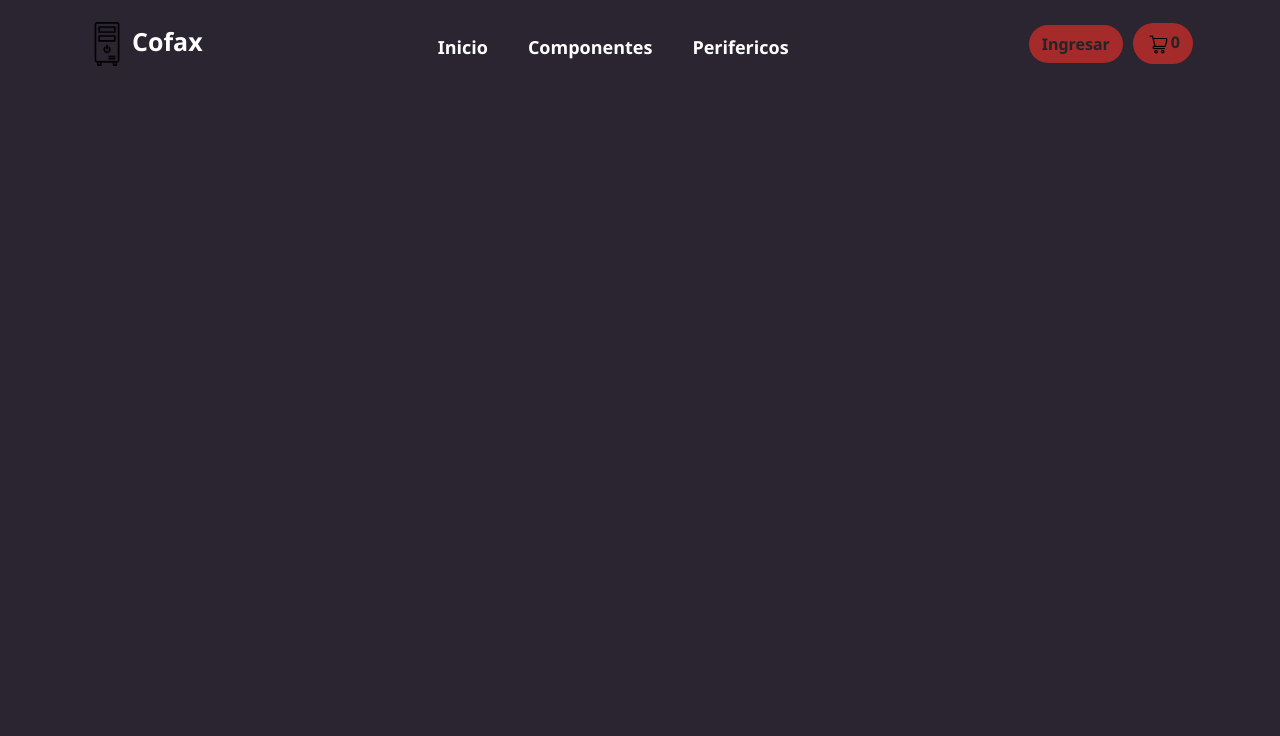
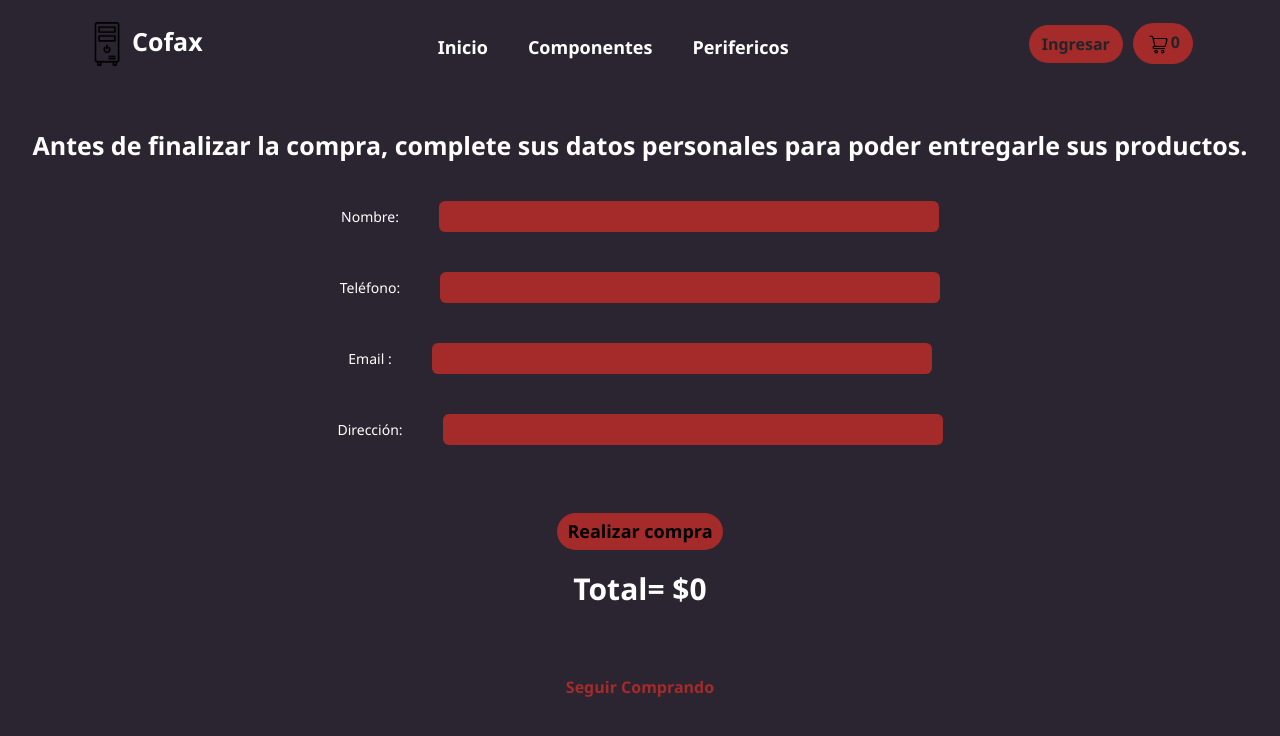
Before and after one commit to franvecchia/proyecto-react, a React app: page /formulario in a window 1280 px wide. Built offline with nearby package versions, Linux system fonts and the light colour scheme; some packages are replaced by stand-ins of ours.

Commit message:
re-emtrega

```diff
--- a/src/components/Carrito/Carrito.jsx
+++ b/src/components/Carrito/Carrito.jsx
@@ -3,29 +3,10 @@ import { Link } from 'react-router-dom';
 import { UsarContextCarrito } from '../../CarritoContext'
 import ItemCarrito from '../ItemCarrito/ItemCarrito';
 import './Carrito.css'
-import {addDoc, collection, getFirestore} from 'firebase/firestore'
 
 const Carrito = () => {
     const {carrito, precioTotal} = UsarContextCarrito();
     const {vaciarCarrito} = UsarContextCarrito();
-
-    const order = {
-      buyer: {
-        name: 'Francisco',
-        email: 'franvecchia00@gmail.com',
-        phone: '123123',
-        address: 'hola'
-      },
-      items: carrito.map(producto => ({id: producto.id, titulo: producto.titulo, precio: producto.precio, cantidad: producto.cantidad})),
-      total: precioTotal()
-    }
-
-    const manejarClick = () => {
-      const db = getFirestore();
-      const ordersCollection = collection(db, 'orders');
-      addDoc(ordersCollection, order)
-        .then(({id}) => console.log(id))
-    }
 
   if (carrito.length === 0) {
     return (
@@ -39,14 +20,14 @@ const Carrito = () => {
   return (
     <>
       {
-         carrito.map( producto => <ItemCarrito key={producto.id} producto={producto} />)
+        carrito.map( producto => <ItemCarrito key={producto.id} producto={producto} />)
       }
       <div className='carrito-extra container mt-5'>
-      <p className='precio-total'>
-        Total= ${precioTotal()}
-      </p>
-      <button className='agregar-carrito' onClick={manejarClick}>Terminar Compra</button>
-      <button className='agregar-carrito' onClick={() => vaciarCarrito()}>Vaciar Carrito</button>
+        <p className='precio-total'>
+          Total= ${precioTotal()}
+        </p>
+        <Link className='agregar-carrito' to='/formulario'>Finalizar Compra</Link>
+        <button className='agregar-carrito' onClick={() => vaciarCarrito()}>Vaciar Carrito</button>
       </div>
     </>
   )
--- /dev/null
+++ b/src/components/FormularioOrden/FormularioOrden.css
@@ -0,0 +1,66 @@
+.texto-formulario {
+    text-align: center;
+    font-size: 25px;
+    color: white;
+    font-weight: 600;
+}
+
+.textos-label {
+    color: white;
+    font-size: 14px;
+    text-align: left;
+
+}
+
+.formulario-orden {
+    display: flex;
+    flex-direction: column;
+    justify-content: center;
+    align-items: center
+}
+
+.botones-orden {
+    display: flex;
+    flex-direction: column;
+    justify-content: center;
+    align-items: center;
+}
+
+.input-formularios {
+    background-color: brown;
+    border-radius: 6px;
+    border: 0px;
+    width: 500px;
+    margin-left: 40px;
+    margin-top: 20px;
+    margin-bottom: 20px;
+    color: white;
+    padding: 5px;
+}
+
+.input-formularios:focus {
+    outline: none;
+}
+
+.emitir-compra {
+    border-radius: 50px;
+    padding: 5px 10px;
+    font-size: 18px;
+    font-weight: bold;
+    background-color: brown;
+    border: 0px;
+    color: black;
+    text-decoration: none;
+}
+
+.emitir-compra:hover {
+    background-color: #b24a4a;
+    color: white;
+}
+
+.texto {
+    font-size: 25px;
+    text-align: center;
+    font-weight: 600;
+    color: white;
+}
--- /dev/null
+++ b/src/components/FormularioOrden/FormularioOrden.jsx
@@ -0,0 +1,87 @@
+import React, {useState} from 'react'
+import { getFirestore, collection, addDoc } from 'firebase/firestore';
+import './FormularioOrden.css'
+import { UsarContextCarrito } from '../../CarritoContext';
+import {Link } from 'react-router-dom';
+
+const FormularioOrden = () => {
+  const [nombreComprador, setearNombreComprador] = useState('');
+  const [telefonoComprador, setearTelefonoComprador] = useState('');
+  const [emailComprador, setearEmailComprador] = useState('');
+  const [direccionComprador, setearDireccionComprador] = useState('');
+  const {carrito, precioTotal} = UsarContextCarrito();
+  const {vaciarCarrito} = UsarContextCarrito();
+
+  const db = getFirestore();
+  const ColeccionOrdenes = collection(db,'ordenes');
+
+  const resetearForm = () => {
+    setearNombreComprador('');
+    setearTelefonoComprador('');
+    setearEmailComprador('');
+    setearDireccionComprador('');
+    vaciarCarrito();
+  };
+
+  const manejarClick = (e) => {
+    e.preventDefault();
+
+    const orden = {
+      comprador: {
+        nombre: nombreComprador,
+        email: telefonoComprador,
+        telefono: emailComprador,
+        direccion: direccionComprador
+      },
+      items: carrito.map(producto => ({id: producto.id, titulo: producto.titulo, precio: producto.precio, cantidad: producto.cantidad})),
+      total: precioTotal()
+    };
+
+    addDoc(ColeccionOrdenes, orden)
+    .then((docRef) => {
+      setTimeout(() => {
+        console.log('Documento enviado. ID:', docRef.id);
+        resetearForm();
+        alert("¡Muchas gracias por su compra! Nos contactaremos a su mail a la brevedad.");
+      }, 2000);
+    })
+    .catch((e) => {
+      console.log('Error al agregar el documento', e);
+    });
+  };
+
+  return (
+    <>
+      <div>
+        <p className='texto-formulario mt-5'>Antes de finalizar la compra, complete sus datos personales para poder entregarle sus productos.</p>
+        <form className='formulario-orden' onSubmit={manejarClick}>
+          <label className='textos-label'>
+            Nombre:
+            <input type="text" className='input-formularios' value={nombreComprador} onChange={(e) => setearNombreComprador(e.target.value)} />
+          </label>
+          <label className='textos-label'>
+            Teléfono:
+            <input type="text" value={telefonoComprador} className='input-formularios' onChange={(e) => setearTelefonoComprador(e.target.value)} />
+          </label>
+          <label className='textos-label'>
+            Email   :
+            <input type="email" value={emailComprador} className='input-formularios' onChange={(e) => setearEmailComprador(e.target.value)} />
+          </label>
+          <label className='textos-label'>
+            Dirección:
+            <input type="text" value={direccionComprador} className='input-formularios' onChange={(e) => setearDireccionComprador(e.target.value)} />
+          </label>
+          <button type="submit" className="emitir-compra mt-5">Realizar compra</button>
+        </form>
+        <div className='botones-orden mt-3'>
+          <p className='precio-total'>
+            Total= ${precioTotal()}
+          </p>
+          <Link to='/' className='ir-al-menu mt-5'>Seguir Comprando</Link>
+        </div>
+      </div>
+    </>
+  )
+}
+
+export default FormularioOrden
--- a/src/index.css
+++ b/src/index.css
@@ -1,13 +1,11 @@
 body {
   margin: 0;
-  font-family: -apple-system, BlinkMacSystemFont, 'Segoe UI', 'Roboto', 'Oxygen',
-    'Ubuntu', 'Cantarell', 'Fira Sans', 'Droid Sans', 'Helvetica Neue',
+  font-family: -apple-system, BlinkMacSystemFont, 'Segoe UI', 'Roboto', 'Oxygen', 'Ubuntu', 'Cantarell', 'Fira Sans', 'Droid Sans', 'Helvetica Neue',
     sans-serif;
   -webkit-font-smoothing: antialiased;
   -moz-osx-font-smoothing: grayscale;
 }
 
 code {
-  font-family: source-code-pro, Menlo, Monaco, Consolas, 'Courier New',
-    monospace;
+  font-family: source-code-pro, Menlo, Monaco, Consolas, 'Courier New', monospace;
 }
--- a/src/index.js
+++ b/src/index.js
@@ -7,8 +7,10 @@ import ListaItemsContainer from './components/ListaItemsContainer/ListaItemsCont
 import reportWebVitals from './reportWebVitals';
 import { BrowserRouter, Routes, Route } from 'react-router-dom';
 import DetallesContainer from './components/DetallesContainer/DetallesContainer';
+import FormularioOrden from './components/FormularioOrden/FormularioOrden';
 import CarritoProveedor from './CarritoContext';
 import './config'
+
 
 
 const root = ReactDOM.createRoot(document.getElementById('root'));
@@ -22,6 +24,7 @@ root.render(
           <Route exact path='/categoria/:categoriaId' element={<ListaItemsContainer/>} />
           <Route exact path='/carrito' element={<Carrito/>} />
           <Route exact path='/detalle/:detalleId' element={<DetallesContainer/>} />
+          <Route exact path='/formulario' element={<FormularioOrden/>} />
         </Routes>
       </CarritoProveedor>
     </BrowserRouter>
```
